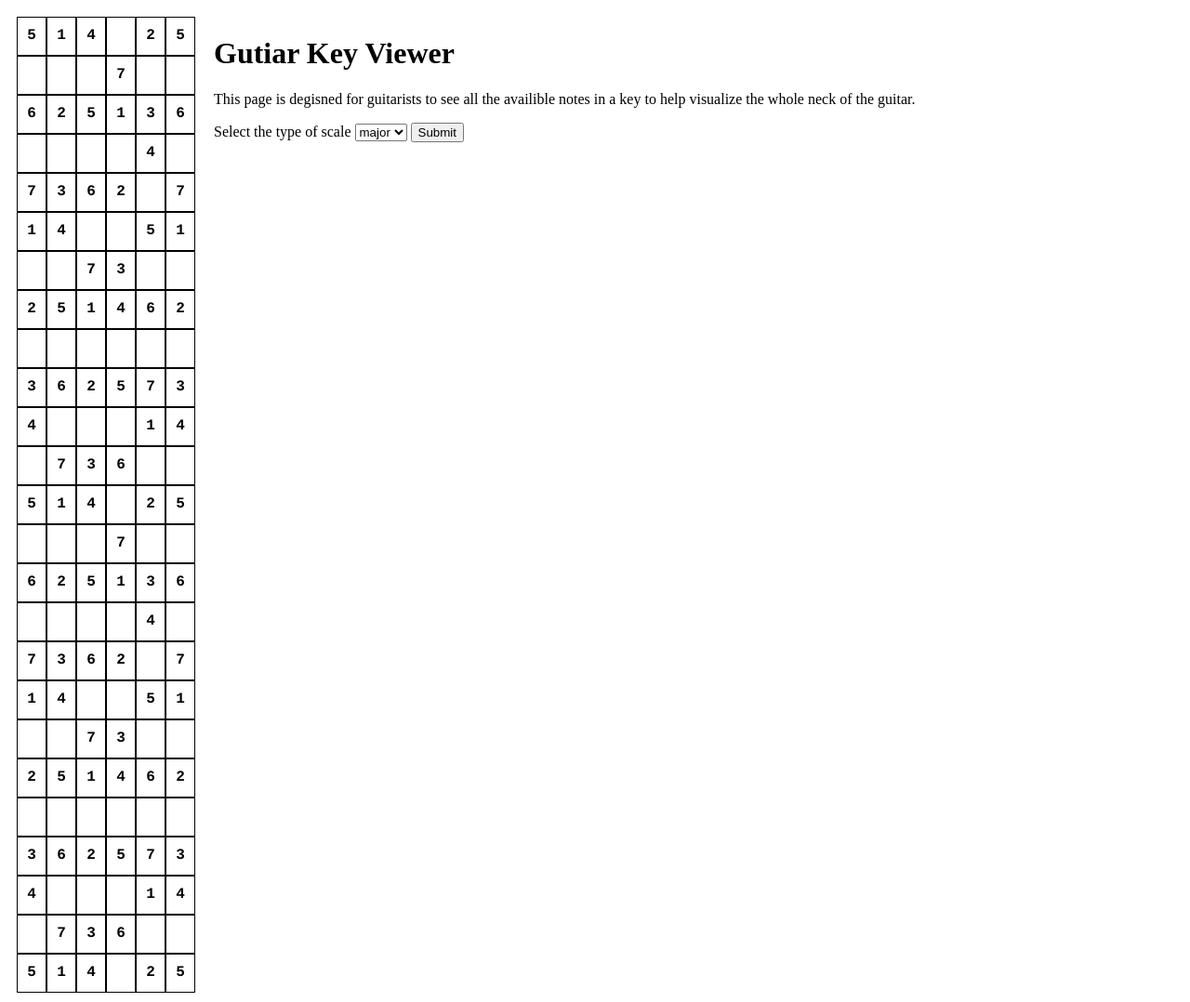
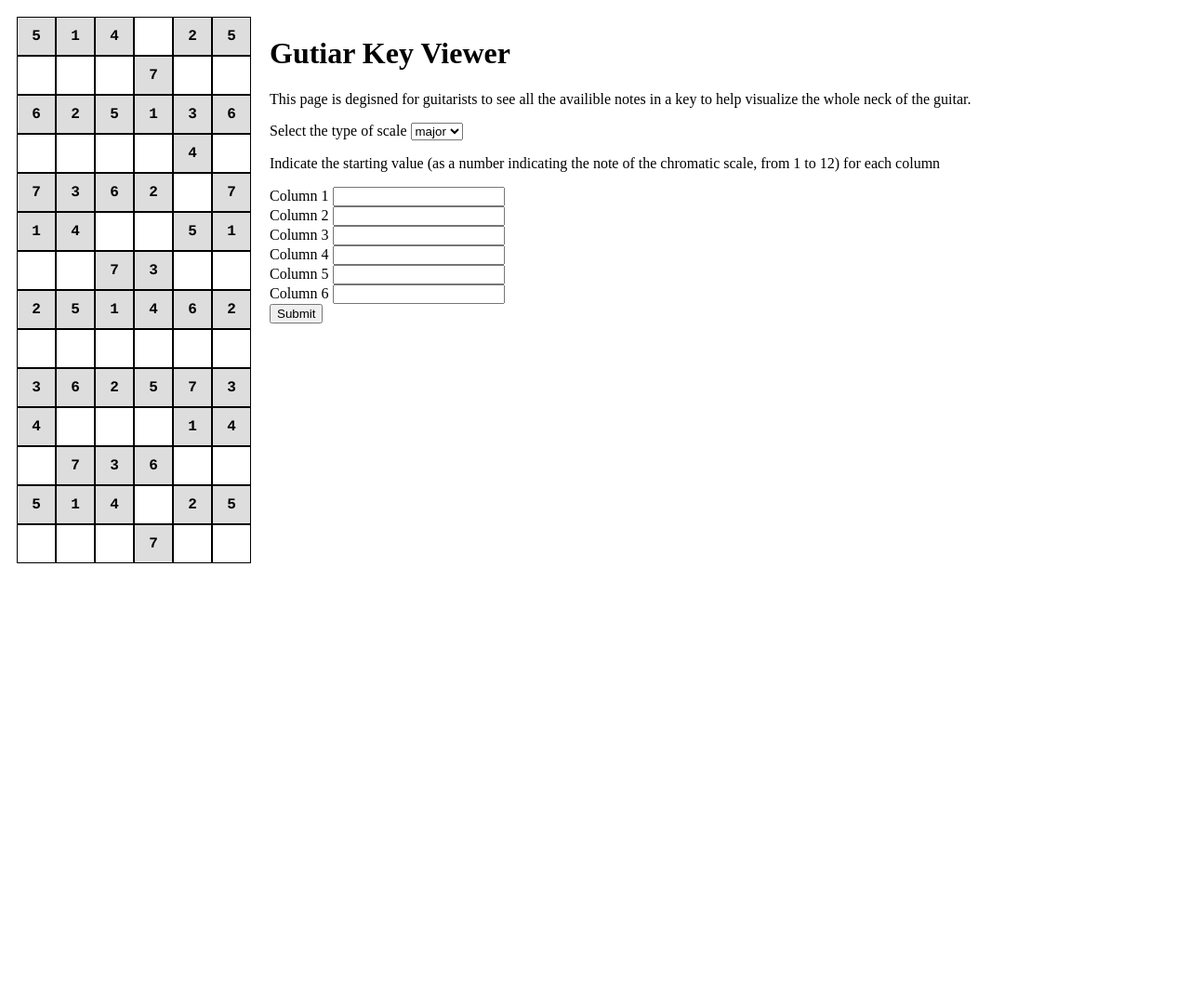
Before and after one commit to george-miller/guitarKeyViewer, a PHP site: page / in a window 1280 px wide. Shown: the whole page at 93% size. After the commit the page ends 606 px from the top, so only its background shows below. Run offline with PHP 8.4, Linux system fonts and the light colour scheme.

Commit message:
Added colors to availible frets and more options

```diff
--- a/index.php
+++ b/index.php
@@ -3,7 +3,7 @@
 $error = '';
 
 function queryIntegerGetVariable($key, $defaultValue){
-    if (array_key_exists($key, $_GET)){
+    if (array_key_exists($key, $_GET) && is_numeric($_GET[$key])){
         return intval($_GET[$key]);
     } else {
         return $defaultValue;
@@ -18,13 +18,13 @@ function findCurrentScaleNote($startingValue, $notesInScale) {
     }
 }
 
-$rows = queryIntegerGetVariable('rows', 25);
+$rows = queryIntegerGetVariable('rows', 14);
 $columns = queryIntegerGetVariable('columns', 6);
 
 // Values of the chromatic scale start at 1
 $startingValues = array(8, 1, 6, 11, 3, 8);
 for ($i = 0; $i < $columns; $i++) {
-    array_push($startingValues, queryIntegerGetVariable('startingValue' . (string) $i, $startingValues[$i]));
+    $startingValues[$i] = queryIntegerGetVariable('startingValue' . (string) $i, $startingValues[$i]);
 }
 
 $keyType = array_key_exists('keyType', $_GET) ? $_GET['keyType'] : 'major';
@@ -85,13 +85,16 @@ for ($col = 0; $col < $columns; $col++) {
     text-align: center;
     font-weight: bold;
     border:solid 1px;
-    height:30px;
-    width:30px;
-    padding-top: 10px;
+    height:40px;
+    width:40px;
+    line-height: 40px;
 }
 .verticalCont {
     margin: 10px;
     float: left;
+}
+.inScale {
+    background-color: #DDD;
 }
 </style>
 </head>
@@ -104,7 +107,7 @@ for ($col = 0; $col < $columns; $col++) {
 
     <?php for ($row = 0; $row < $rows; $row++) : ?>
 
-    <div class='row'>
+    <div class='row<?php if ($fretMatrix[$col][$row] != 0) {print( ' inScale');} ?>'>
         <?php if ($fretMatrix[$col][$row] != 0) {print($fretMatrix[$col][$row]);} ?>
     </div>
 
@@ -125,6 +128,14 @@ for ($col = 0; $col < $columns; $col++) {
         <?php endforeach; ?>
     </select>
 </label>
+<p>Indicate the starting value (as a number indicating the note of the chromatic scale, from 1 to 12) for each column</p>
+<?php for($i = 0; $i < $columns; $i++): ?>
+<label>
+    Column <?php print($i+1); ?>
+    <input type="text" name="startingValue<?php print($i); ?>">
+</label>
+<br/>
+<?php endfor; ?>
 <input type='submit'>
 </form>
 </div>
```
